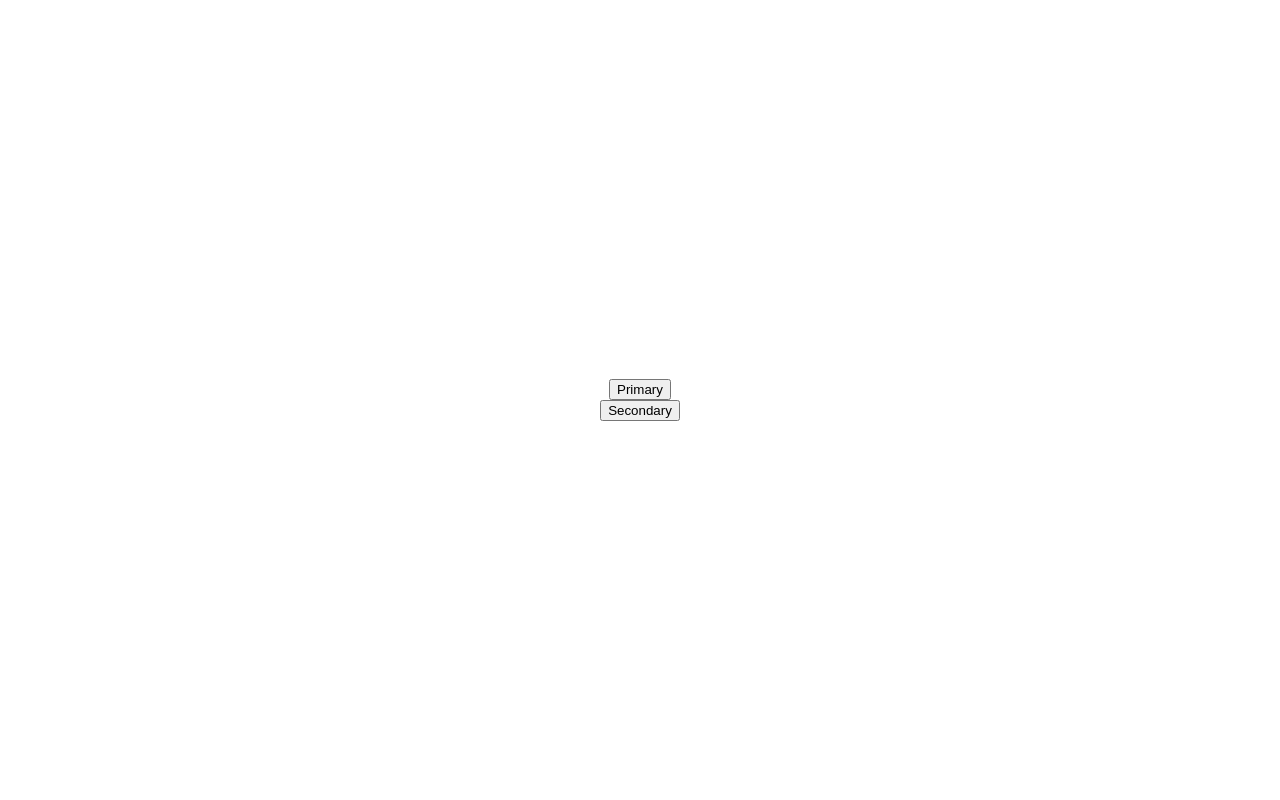
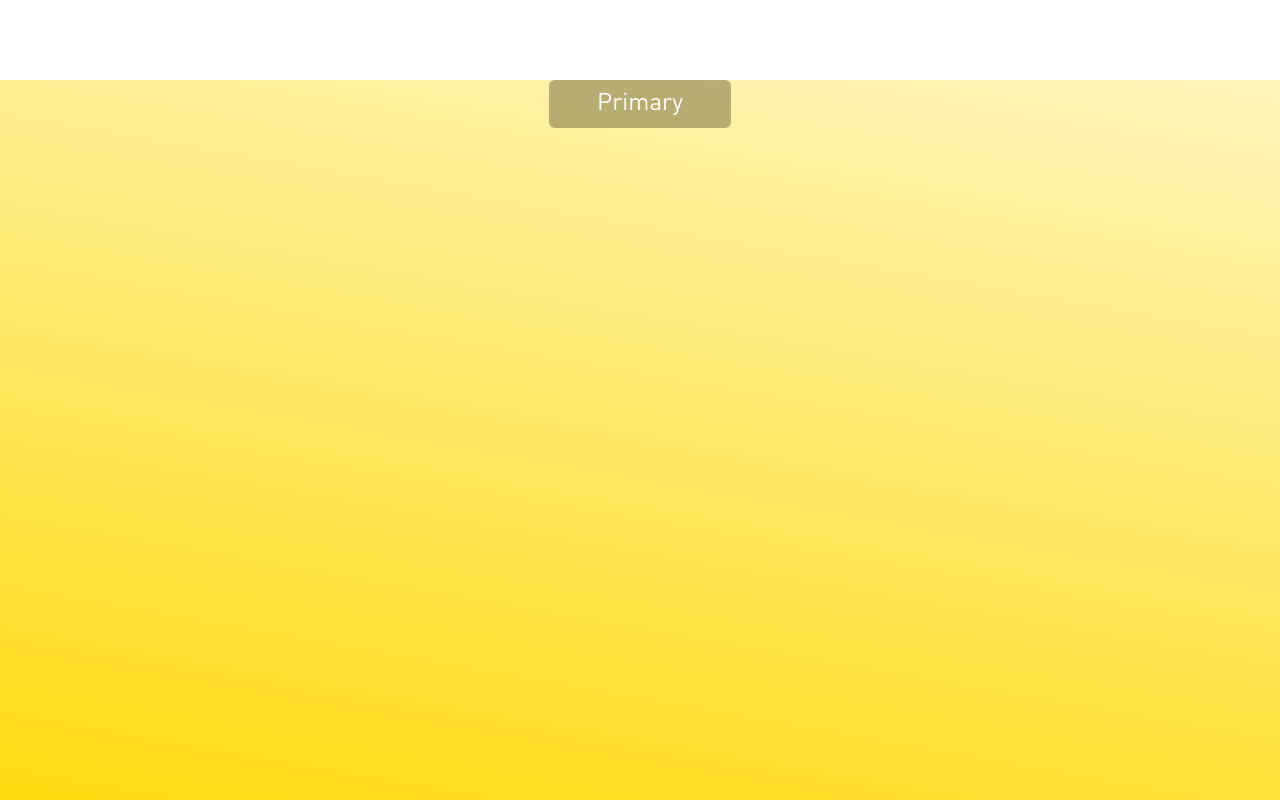
Before and after one commit to sweisz/guitar-chords, a Next.js app: page / in a window 1280 px wide. Shown: the top 800 px of the page. Built offline with nearby package versions, Linux system fonts and the light colour scheme.

Commit message:
Add button component

```diff
--- a/components/button/Button.module.css
+++ b/components/button/Button.module.css
@@ -1,7 +1,29 @@
 .btn {
-  border-radius: 10px;
+  border-radius: 6px;
 }
-.primary {
-  color: antiquewhite;
-  background-color: darkslategray;
+.btnSkills {
+  font-family: var(--primary-font-family);
+  background-color: #3c381d5e;
+  border: none;
+  border-radius: 6px;
+  color: white;
+  font-size: 1.5em;
+  padding: 0.5em 2em;
 }
+.btnSkills:active,
+.btnSkills:hover {
+  background: #554d20;
+}
+
+.container {
+  background: rgb(255, 216, 0);
+  background: linear-gradient(
+    10deg,
+    rgba(255, 216, 0, 1) 0%,
+    rgba(255, 245, 188, 1) 100%
+  );
+  margin: 0, auto;
+  width: 100vw;
+  height: 100vh;
+  text-align: center;
+}
--- a/components/button/Button.tsx
+++ b/components/button/Button.tsx
@@ -1,15 +1,18 @@
-import "./Button.module.css";
+import styles from "./Button.module.css";
 
 export type ButtonProps = {
-  primary: boolean;
   label: string;
 };
 
-function Button({ primary, label, ...props }: ButtonProps) {
+function Button({ label, ...props }: ButtonProps) {
   return (
-    <button className={`btn ${primary ? "primary" : ""}`} {...props}>
-      {label}
-    </button>
+    // <button className={`btn ${primary ? "primary" : ""}`} {...props}>
+    <div className={styles.container}>
+      <button className={styles.btnSkills} {...props}>
+        {label}
+      </button>
+    </div>
   );
 }
+
 export default Button;
```
Also changed, not shown: 1 other file (tests, documents, lock files or other folders).
